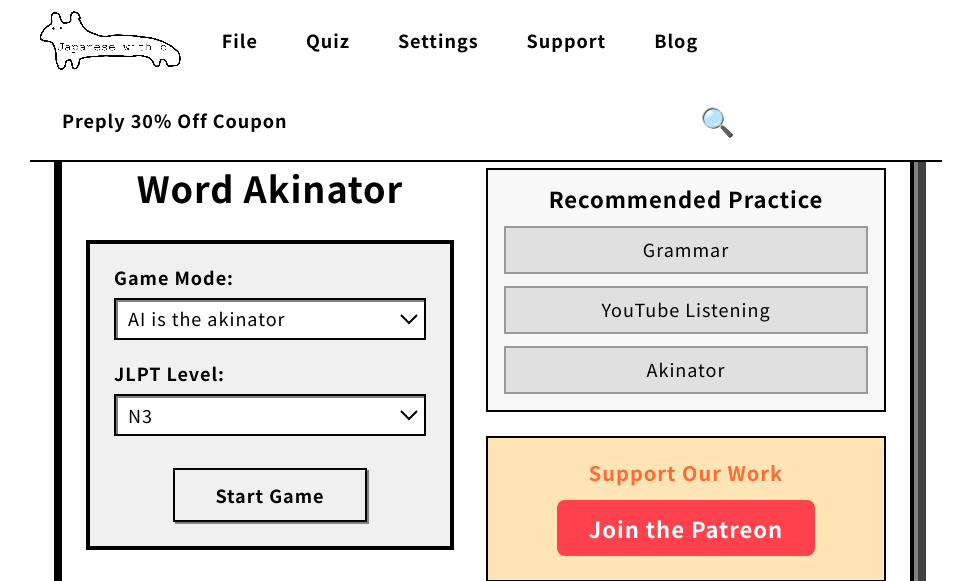
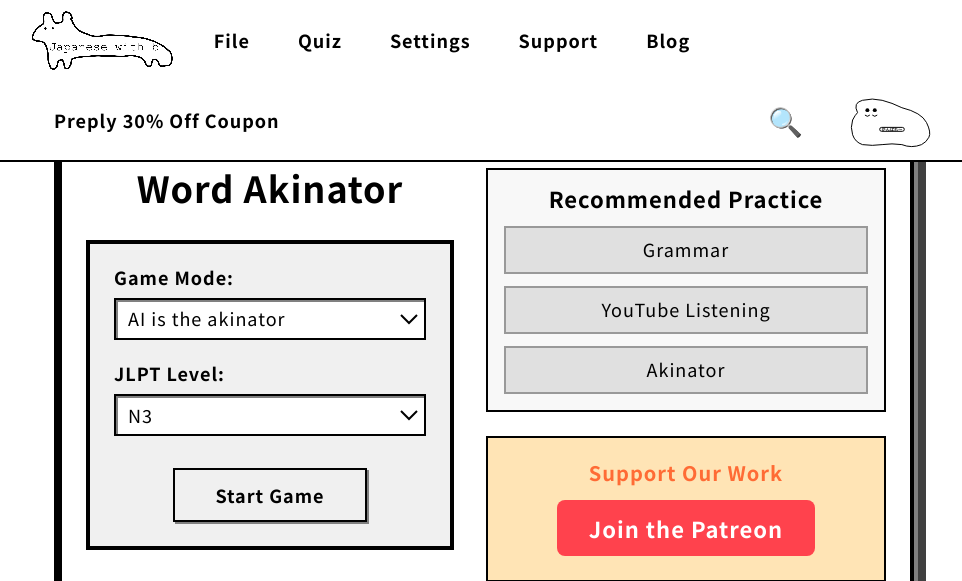
Before and after one commit to juuwaah/practice_japanese_b, a Flask app: page /akinator/ in a window 1280 px wide. Shown: the top 581 px of the page, without its empty margins (154-1116 px from the left). Run offline with Flask 3, Linux system fonts and the light colour scheme; data that the repository does not hold is empty; parts of the project's set-up code (start-up, migrations or seed data) failed here and were passed over; some web fonts are replaced.

Commit message:
Add capybara mascot and extend menu bar to full width
- Add cute capybara SVG mascot to menu bar right side with home navigation
- Extend menu bar white background to full screen width
- Maintain content alignment with 92px padding instead of margins
- Add hover effect and tooltip to capybara for better UX

🤖 Generated with [Claude Code](https://claude.ai/code)

Co-Authored-By: Claude <noreply@anthropic.com>

```diff
--- a/static/style-retro.css
+++ b/static/style-retro.css
@@ -250,11 +250,11 @@ body {
   background-color: #FFFFFF;
   border-bottom: 1px solid #000000;
   height: 40px;
-  margin-left: 92px; /* Align with main content */
-  margin-right: 92px; /* Same margin on both sides */
+  margin: 0; /* Full width background */
   display: flex;
   align-items: center;
-  padding: 0 4px;
+  padding-left: 92px; /* Content aligned with main content */
+  padding-right: 92px; /* Same padding on both sides */
   font-size: 9px;
   font-weight: bold;
   position: fixed !important;
--- a/templates/base.html
+++ b/templates/base.html
@@ -379,8 +379,8 @@
       <a href="https://preply.com/en/?pref=MTM4ODQxODM=&id=1754630335.010799&ep=w1" target="_blank" class="menu-item">{{ _('preply_coupon') }}</a>
     </div>
 
-    <!-- Tool buttons on the right -->
-    <div style="margin-left: auto; margin-right: 92px; display: flex; height: 100%;">
+    <!-- Tool buttons and capybara on the right -->
+    <div style="margin-left: auto; display: flex; height: 100%; align-items: center; gap: 4px;">
       <!-- Sitemap Tool -->
       <div class="menu-tool-btn" id="sitemap-tool" title="Sitemap" onclick="console.log('Sitemap clicked!'); loadSitemap();">
         🔍
@@ -391,6 +391,18 @@
         🖐️
       </div>
       {% endif %}
+      <!-- Capybara mascot -->
+      <div style="margin-left: 8px; display: flex; align-items: center; cursor: pointer;" onclick="window.location.href='{{ url_for('home') }}'" title="Home">
+        <svg width="50" height="32" viewBox="0 0 200 130" style="display: block;">
+          <path d="M30 50 Q20 30 40 25 Q60 20 80 25 Q100 30 120 40 Q160 50 170 70 Q180 90 175 100 Q170 110 160 115 L150 118 Q140 120 130 118 L120 115 Q100 112 80 115 Q60 118 40 115 Q25 110 20 95 Q15 80 20 65 Q25 55 30 50 Z" fill="none" stroke="black" stroke-width="2"/>
+          <circle cx="50" cy="45" r="4" fill="black"/>
+          <circle cx="65" cy="45" r="4" fill="black"/>
+          <path d="M45 55 Q50 60 55 55" fill="none" stroke="black" stroke-width="2"/>
+          <path d="M60 55 Q65 60 70 55" fill="none" stroke="black" stroke-width="2"/>
+          <rect x="75" y="80" width="50" height="8" rx="4" fill="none" stroke="black" stroke-width="2"/>
+          <text x="100" y="87" text-anchor="middle" font-family="Arial, sans-serif" font-size="8">がんばれ〜</text>
+        </svg>
+      </div>
     </div>
 
   </div>
```
